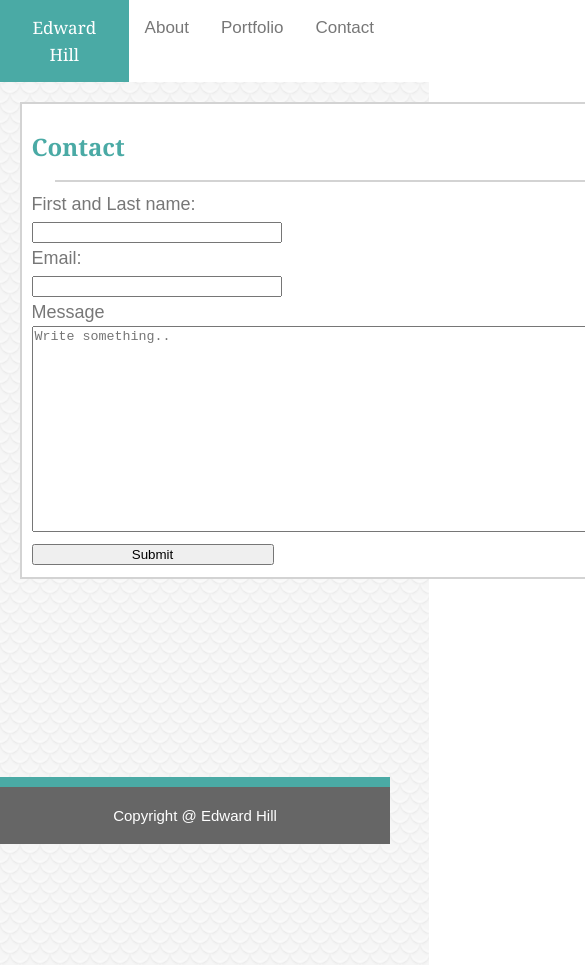
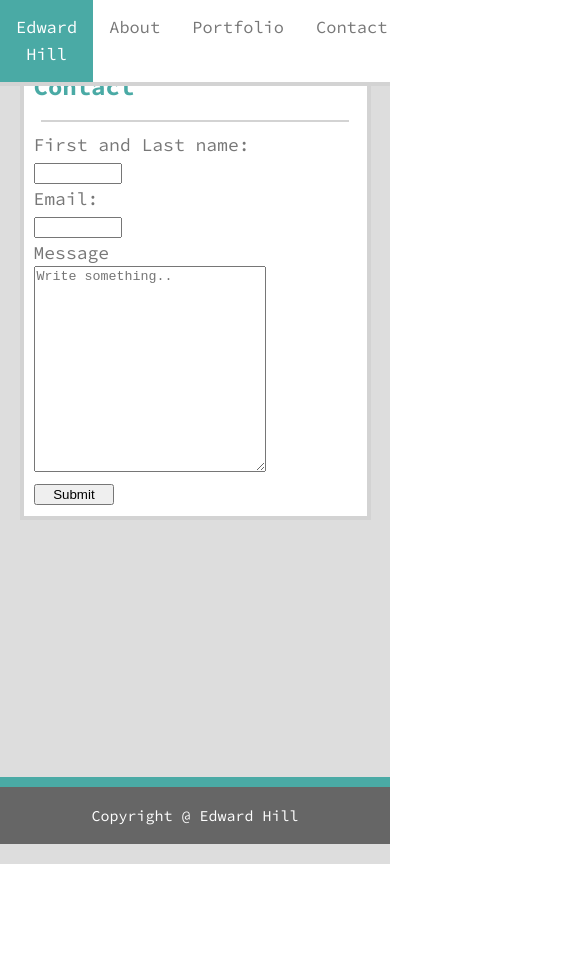
Before and after one commit to edwardphill/edwardphill.github.io, a plain HTML site: page contact.html in a window 390 px wide. Shown: the top 965 px of the page, 585 px wide, since content can reach past the window. After the commit the page ends 864 px from the top, so only its background shows below. Drawn offline with Linux system fonts and the light colour scheme.

Commit message:
add new fonts

```diff
--- a/assets/css/style.css
+++ b/assets/css/style.css
@@ -1,7 +1,7 @@
 body {
     padding: 0;
     margin: 0;
-    font-family: 'Arial', 'Helvetica Neue', Helvetica, sans-serif;
+    font-family: 'Source Code Pro', monospace;
     font-size: 18px;
     line-height: 150%;
     color: #777777;
@@ -19,13 +19,13 @@ h1 {
     font-size: 28px;
     color: #4aaaa5;
     text-align: center;
-    font-family: 'Georgia', Times, Times New Roman, serif;
+    font-family: 'Source Code Pro', monospace;
     background: #ffffff;
 }
 
 h2 {
     font-size: 24px;
-    font-family: 'Georgia', Times, Times New Roman, serif;
+    font-family: 'Source Code Pro', monospace;
     color: #4aaaa5;
     background: #ffffff;
 }
@@ -48,9 +48,9 @@ section {
 }
 
 .container {
-    padding: 5%;
+    padding-top: 5%;
     width: 100%;
-    background-image: url("../images/silver_scales.png");
+    background-color: #ddd;
     height: 100%;
 }
 
@@ -61,11 +61,11 @@ section {
 }
 
 #main {
-    width: 70%;
+    width: 100%;
     background-color: white;
     margin: auto;
     width: 968px;
-    border: 2px solid lightgray;
+    border: 4px solid lightgray;
 }
 
 #image {
@@ -81,7 +81,7 @@ li a:hover:not(.active) {
 
 .active {
     background-color: #4aaaa5;
-    font-family: 'Georgia', Times, Times New Roman, serif;
+    font-family: 'Source Code Pro', monospace;
     font-size: 24px;
     margin-right: auto;
 }
@@ -90,7 +90,9 @@ li a:hover:not(.active) {
     overflow: hidden;
     background-color: #ffffff;
     width: 100%;
-    display: flex
+    display: flex;
+    border-bottom: 4px solid lightgray;
+    position: fixed;
 }
 
 .topnav a {
@@ -139,3 +141,17 @@ li a:hover:not(.active) {
     clear: both;
     display: table;
 }
+
+@media (min-width: 0px) {
+    #main {
+        width: auto;
+        margin: 5%;
+    }
+}
+
+@media (max-width: 980px) {
+    #main {
+        width: auto;
+        margin: 5%;
+    }
+}
--- a/contact.html
+++ b/contact.html
@@ -4,6 +4,10 @@
     <meta charset="UTF-8" />
     <title>Contact Edward Hill</title>
     <link rel="stylesheet" type="text/css" href="assets/css/style.css" />
+    <link
+      href="https://fonts.googleapis.com/css?family=Source+Code+Pro:400,700&display=swap"
+      rel="stylesheet"
+    />
   </head>
 
   <body>
```
Also changed, not shown: index.html (+9 -1 lines), portfolio.html (+4 -0 lines).
